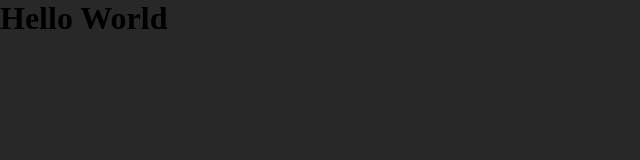
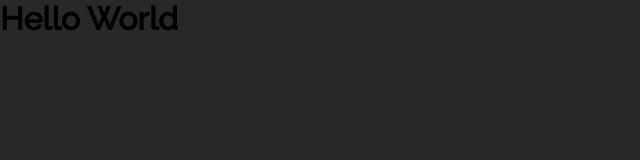
Before and after one commit to nataliaaraujo0/dt-urban, a React (Create React App) app in the folder dturban/: page / in a window 1280 px wide. Shown: the top 160 px of the page, without its empty margins (0-640 px from the left). Built offline with nearby package versions, Linux system fonts and the light colour scheme.

Commit message:
chore: configurando font. BREAKING CHANGE: estilos globais configurados com sucesso

```diff
--- a/dturban/public/index.html
+++ b/dturban/public/index.html
@@ -4,15 +4,16 @@
     <meta charset="utf-8" />
     <link rel="preconnect" href="https://fonts.googleapis.com" />
     <link rel="preconnect" href="https://fonts.gstatic.com" crossorigin />
-    <link
-      href="https://fonts.googleapis.com/css2?family=Raleway:wght@400;500&display=swap"
-      rel="stylesheet"
-    />
+
     <link rel="shortcut icon" href="favicon.ico" type="image/x-icon" />
     <link rel="icon" href="favicon.png" type="image/png" />
     <meta name="viewport" content="width=device-width, initial-scale=1" />
 
     <title>Dt Urban</title>
+    <link
+      href="https://fonts.googleapis.com/css2?family=Raleway:wght@400;500&display=swap"
+      rel="stylesheet"
+    />
   </head>
   <body>
     <div id="root"></div>
--- a/dturban/src/styles/global.ts
+++ b/dturban/src/styles/global.ts
@@ -3,6 +3,14 @@ import { createGlobalStyle } from "styled-components";
 export const GlobalStyle = createGlobalStyle`
 :root {
     --background: #282828;
+    --shape:#C4C4C4;
+
+    --text-body:#969CB2;
+    --text-title:#FFFFFF;
+
+    --red:#E52E4D;
+    --dark-700:#2C2C2C;
+    --dark-500:#3F3A3A;
 }
 
 *{
@@ -27,6 +35,16 @@ body {
     -webkit-font-smoothing: antialiased;
 }
 
+body, input,textarea,button{
+  font-family:'Raleway', sans-serif;
+  font-weight: 400;
+
+}
+
+h1, h2, h3, h4, h5,h6,strong{
+    font-weight: 600;
+}
+
 button{
     cursor: pointer;
 }
```
